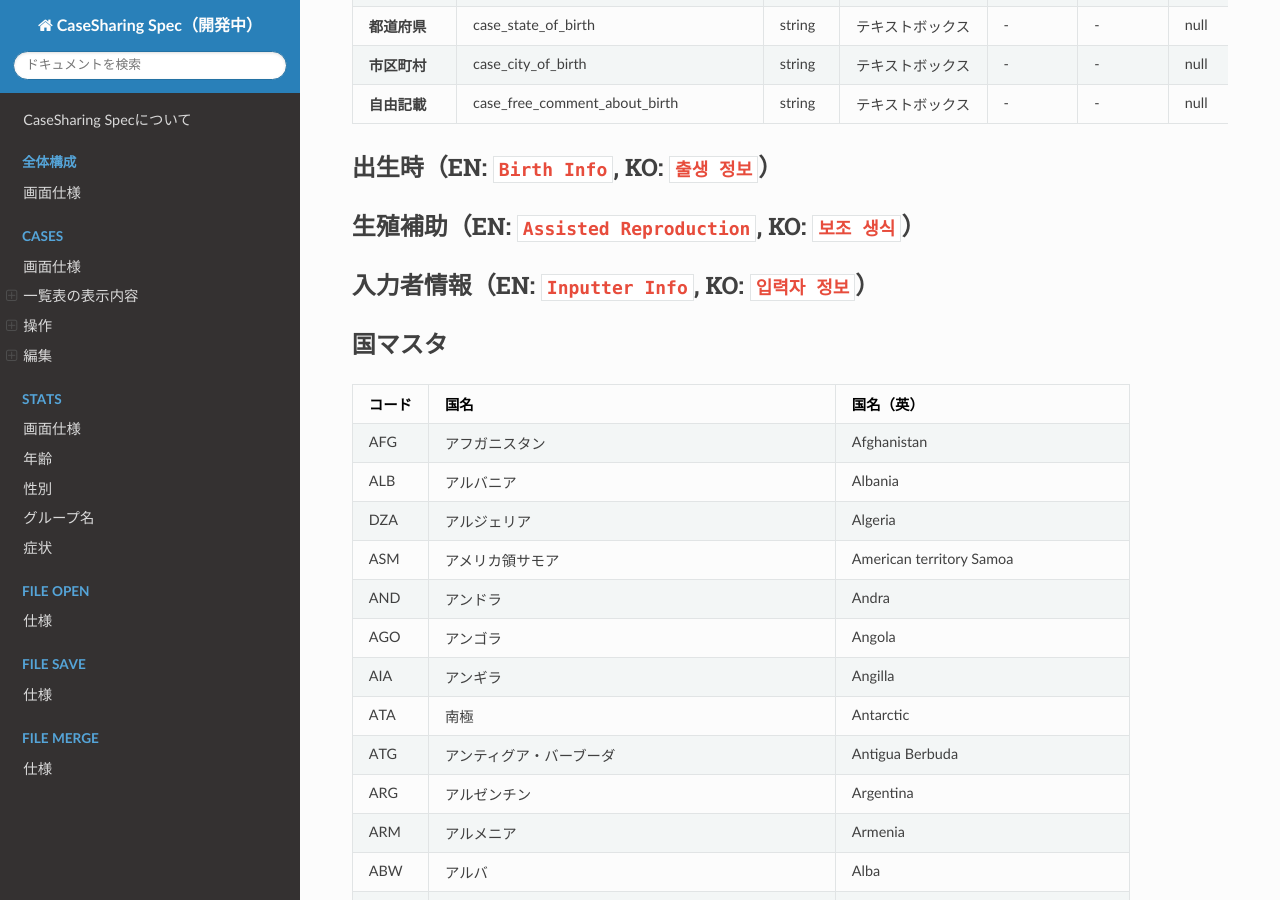
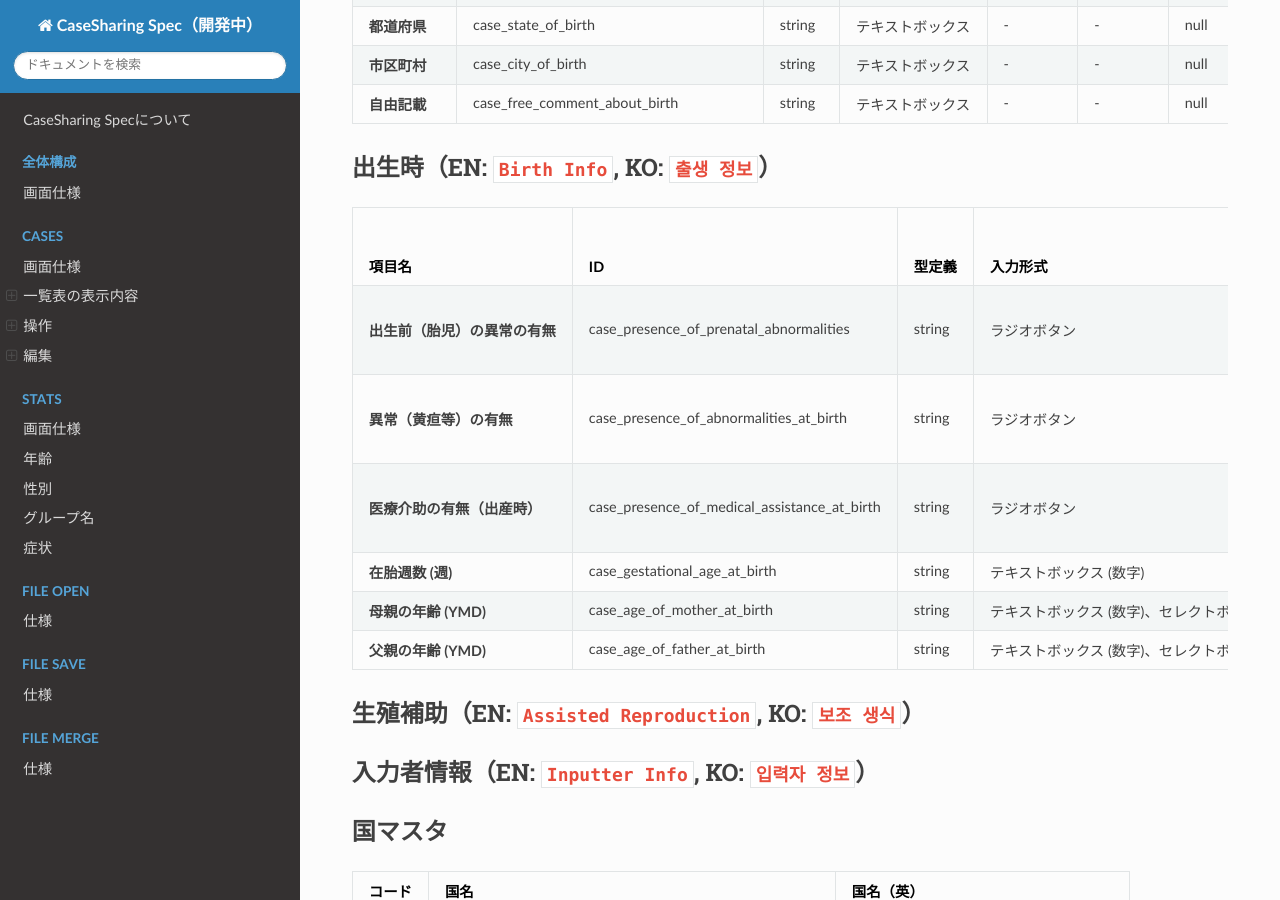
Before and after one commit to PubCaseFinder/pubcasefinder_spec, an MkDocs documentation site: the page built from docs/cases/edit/case-basic-information.md, in a window 1280 px wide and 900 px high, scrolled down 2272 px. Built offline with MkDocs 1.6.1, drawn with Linux system fonts in a browser that asks for light colours; nearby versions of some CDN libraries.

Commit message:
編集>症例基本情報>出生時

```diff
--- a/docs/cases/edit/case-basic-information.md
+++ b/docs/cases/edit/case-basic-information.md
@@ -604,6 +604,166 @@
 </table>
 
 ## 出生時（EN: `Birth Info`, KO: `출생 정보`） {: #birth-info}
+
+<table>
+  <thead>
+    <tr>
+      <th rowspan="2">項目名</th>
+      <th rowspan="2">ID</th>
+      <th rowspan="2">型定義</th>
+      <th rowspan="2">入力形式</th>
+      <th colspan="2">選択肢</th>
+      <th rowspan="2">初期値</th>
+      <th rowspan="2">clearボタン</th>
+      <th rowspan="2">deleteボタン</th>
+      <th colspan="3">一覧表示/操作</th>
+      <th rowspan="2">Phenopackets</th>
+      <th rowspan="2">備考</th>
+    </tr>
+    <tr>
+      <th>値</th>
+      <th>ラベル</th>
+      <th>デフォルト表示</th>
+      <th>編集可能</th>
+      <th>列追加可能</th>
+    </tr>
+  </thead>
+  <tbody>
+    <tr>
+      <td><strong>出生前（胎児）の異常の有無</strong></td>
+      <td>case_presence_of_prenatal_abnormalities</td>
+      <td>string</td>
+      <td>ラジオボタン</td>
+      <td>
+        <ul>
+          <li>unknown</li>
+          <li>absent</li>
+          <li>present</li>
+        </ul>
+      </td>
+      <td>
+        <ul>
+          <li>不明</li>
+          <li>なし</li>
+          <li>あり</li>
+        </ul>
+      </td>
+      <td>不明</td>
+      <td><input type="checkbox" class="readonly-input" checked /></td>
+      <td><input type="checkbox" class="readonly-input" /></td>
+      <td><input type="checkbox" class="readonly-input" /></td>
+      <td><input type="checkbox" class="readonly-input" checked /></td>
+      <td><input type="checkbox" class="readonly-input" checked /></td>
+      <td></td>
+      <td></td>
+    </tr>
+    <tr>
+      <td><strong>異常（黄疸等）の有無</strong></td>
+      <td>case_presence_of_abnormalities_at_birth</td>
+      <td>string</td>
+      <td>ラジオボタン</td>
+      <td>
+        <ul>
+          <li>unknown</li>
+          <li>absent</li>
+          <li>present</li>
+        </ul>
+      </td>
+      <td>
+        <ul>
+          <li>不明</li>
+          <li>なし</li>
+          <li>あり</li>
+        </ul>
+      </td>
+      <td>不明</td>
+      <td><input type="checkbox" class="readonly-input" checked /></td>
+      <td><input type="checkbox" class="readonly-input" /></td>
+      <td><input type="checkbox" class="readonly-input" /></td>
+      <td><input type="checkbox" class="readonly-input" checked /></td>
+      <td><input type="checkbox" class="readonly-input" checked /></td>
+      <td></td>
+      <td></td>
+    </tr>
+    <tr>
+      <td><strong>医療介助の有無（出産時）</strong></td>
+      <td>case_presence_of_medical_assistance_at_birth</td>
+      <td>string</td>
+      <td>ラジオボタン</td>
+      <td>
+        <ul>
+          <li>unknown</li>
+          <li>absent</li>
+          <li>present</li>
+        </ul>
+      </td>
+      <td>
+        <ul>
+          <li>不明</li>
+          <li>なし</li>
+          <li>あり</li>
+        </ul>
+      </td>
+      <td>不明</td>
+      <td><input type="checkbox" class="readonly-input" checked /></td>
+      <td><input type="checkbox" class="readonly-input" /></td>
+      <td><input type="checkbox" class="readonly-input" /></td>
+      <td><input type="checkbox" class="readonly-input" checked /></td>
+      <td><input type="checkbox" class="readonly-input" checked /></td>
+      <td></td>
+      <td></td>
+    </tr>
+    <tr>
+      <td><strong>在胎週数 (週)</strong></td>
+      <td>case_gestational_age_at_birth</td>
+      <td>string</td>
+      <td>テキストボックス (数字)</td>
+      <td>-</td>
+      <td>-</td>
+      <td>null</td>
+      <td><input type="checkbox" class="readonly-input" /></td>
+      <td><input type="checkbox" class="readonly-input" /></td>
+      <td><input type="checkbox" class="readonly-input" /></td>
+      <td><input type="checkbox" class="readonly-input" checked /></td>
+      <td><input type="checkbox" class="readonly-input" checked /></td>
+      <td></td>
+      <td></td>
+    </tr>
+    <tr>
+      <td><strong>母親の年齢 (YMD)</strong></td>
+      <td>case_age_of_mother_at_birth</td>
+      <td>string</td>
+      <td>テキストボックス (数字)、セレクトボックス</td>
+      <td>-</td>
+      <td>-</td>
+      <td>null</td>
+      <td><input type="checkbox" class="readonly-input" /></td>
+      <td><input type="checkbox" class="readonly-input" /></td>
+      <td><input type="checkbox" class="readonly-input" /></td>
+      <td><input type="checkbox" class="readonly-input" checked /></td>
+      <td><input type="checkbox" class="readonly-input" checked /></td>
+      <td></td>
+      <td></td>
+    </tr>
+    <tr>
+      <td><strong>父親の年齢 (YMD)</strong></td>
+      <td>case_age_of_father_at_birth</td>
+      <td>string</td>
+      <td>テキストボックス (数字)、セレクトボックス</td>
+      <td>-</td>
+      <td>-</td>
+      <td>null</td>
+      <td><input type="checkbox" class="readonly-input" /></td>
+      <td><input type="checkbox" class="readonly-input" /></td>
+      <td><input type="checkbox" class="readonly-input" /></td>
+      <td><input type="checkbox" class="readonly-input" checked /></td>
+      <td><input type="checkbox" class="readonly-input" checked /></td>
+      <td></td>
+      <td></td>
+    </tr>
+  </tbody>
+</table>
+
 ## 生殖補助（EN: `Assisted Reproduction`, KO: `보조 생식`） {: #assisted-reproduction}
 ## 入力者情報（EN: `Inputter Info`, KO: `입력자 정보`） {: #inputter-info}
 ## 国マスタ {: #country-master}
```
